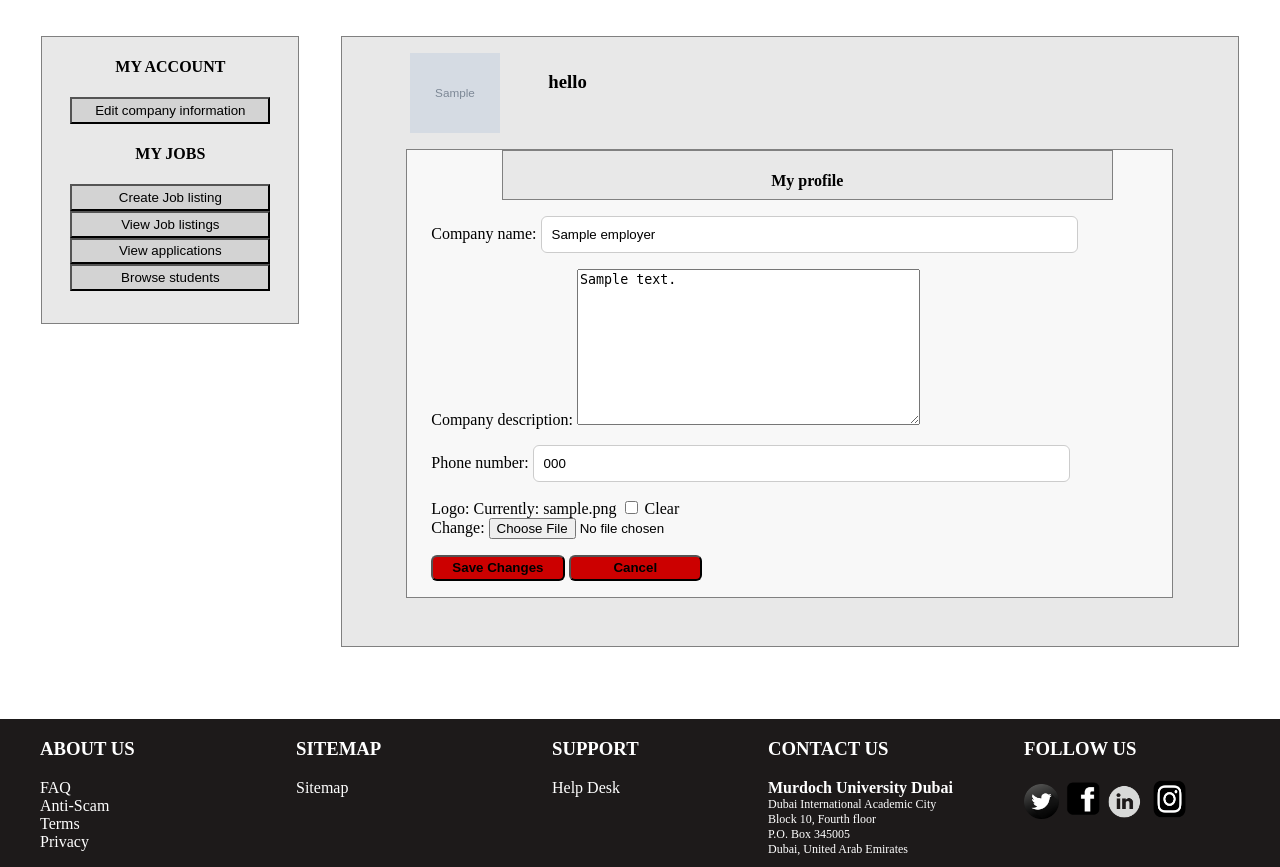
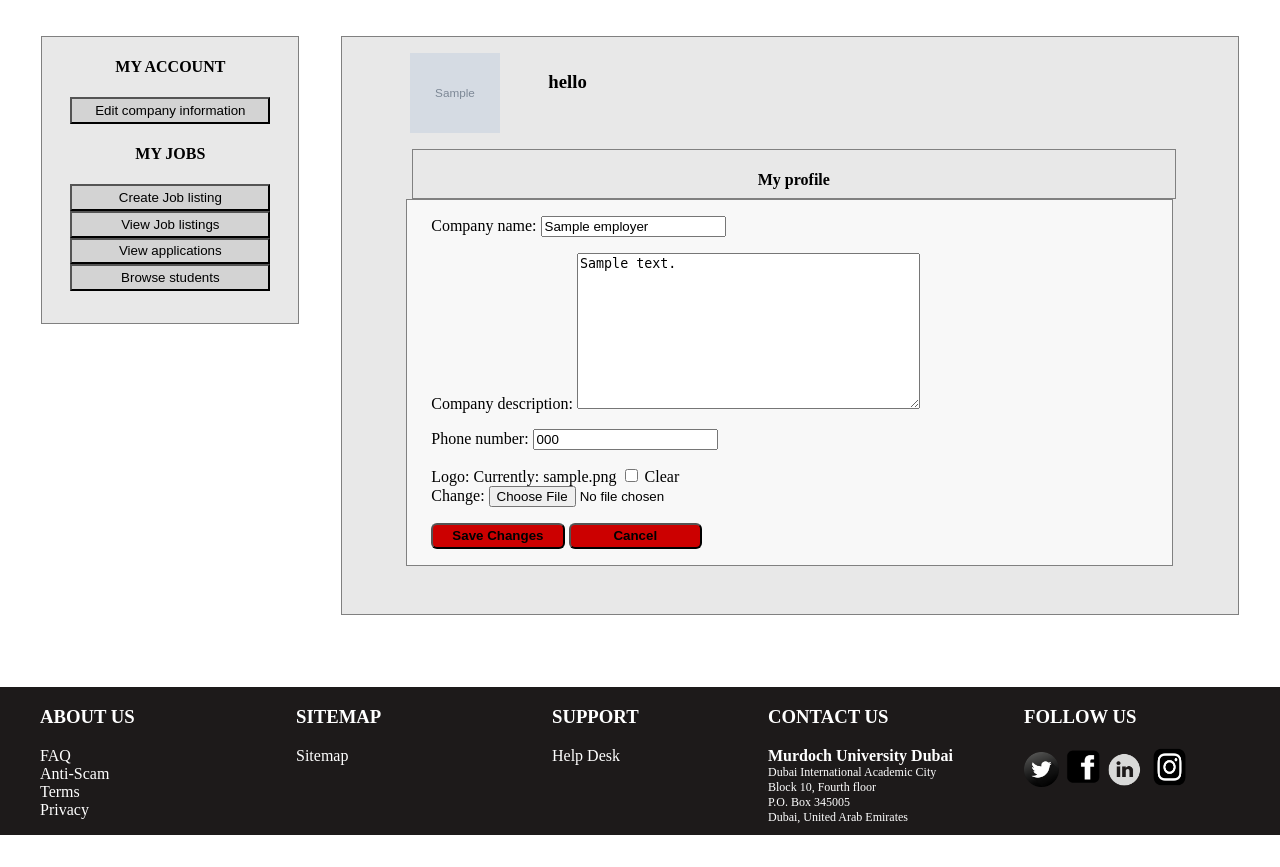
Before and after one commit to roan-varghese/DjangoUnlimited, a Django app: page /employer/edit_employer_profile in a window 1280 px wide. Shown: the part 162-1029 px from the top of the page. After the commit the page ends 997 px from the top, so only its background shows below. Run offline with Django 3.2, Linux system fonts and the light colour scheme; a user stored in the database is signed in; tables that the repository leaves empty hold one stand-in row (values such as "Sample post"); grey boxes marked "Sample" are stand-in pictures.

Commit message:
Fixing the forms for students and employer

```diff
--- a/DjangoUnlimited/Templates/edit_employer_profile.html
+++ b/DjangoUnlimited/Templates/edit_employer_profile.html
@@ -58,17 +58,17 @@
                 <!-- displays welcome message -->
                 <div class="hello"><h3>hello</h3></div>
             </div>
-
+            <div class="heading"><h4 align="center">My profile</h4></div>
             <div class="container2">
-                <div class="heading"><h4 align="center">My profile</h4></div>
                 <form method="post" enctype="multipart/form-data" action="edit_employer_profile">
                     <!--div class = "Col1"> </div>
                     <div class = "Col2"> </div!-->
                     {% csrf_token %}
                     {{ employer_form.as_p }}
-
-                    <button class="button2" type="submit"><b>Save Changes</b></button>
-                    <button class="button2" type="button"><a href="view_employer_profile"> <b>Cancel</b></a></button>
+                    <div class = "middle">
+                        <button class="button2" type="submit"><b>Save Changes</b></button>
+                        <button class="button2" type="button"><a href="view_employer_profile"> <b>Cancel</b></a></button>
+                    </div>
                 </form>
             </div>
         </div>
--- a/DjangoUnlimited/Templates/employer_create_jobs.html
+++ b/DjangoUnlimited/Templates/employer_create_jobs.html
@@ -1,7 +1,7 @@
 {% load staticfiles %}
 <!-- Stylesheet -->
 {% block css %}
-<link rel="stylesheet" rel="text/css" href="{% static 'css/Stylesheet.css' %}"/>
+<link rel="stylesheet" type="text/css" href="{% static 'css/Stylesheet.css' %}"/>
 <link rel="stylesheet" type="text/css" href="{% static 'css/form.css' %}"/>
 {% endblock css %}
 
--- a/DjangoUnlimited/static/css/Form.css
+++ b/DjangoUnlimited/static/css/Form.css
@@ -96,7 +96,7 @@
     margin-top: 1em;
 }
 
-input[type=text], select, email{
+input[type=text], select, email, datalist , option, {
   width: 75%;
   padding: 0.75em;
   border: 0.1em solid #ccc;
```
